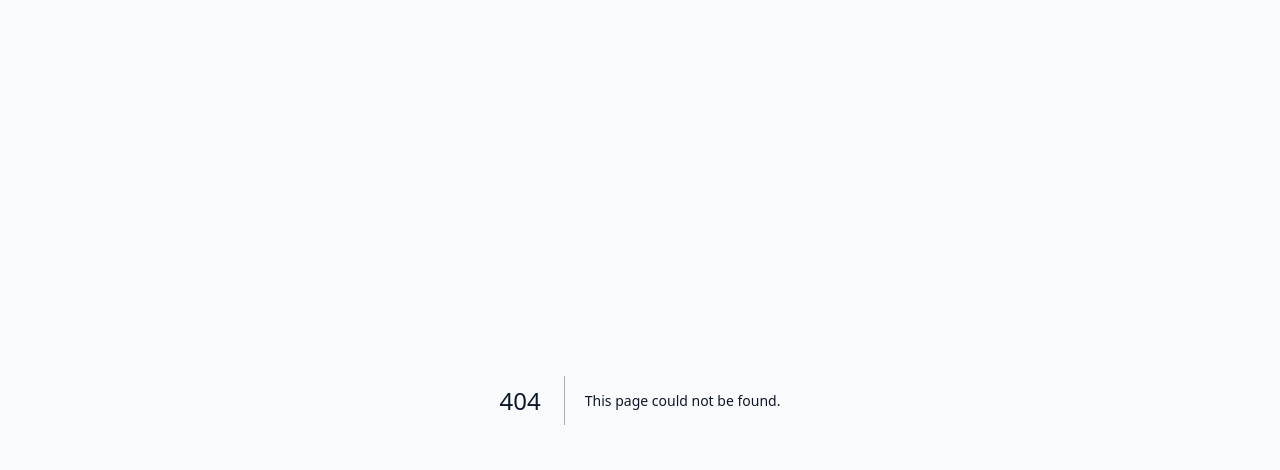
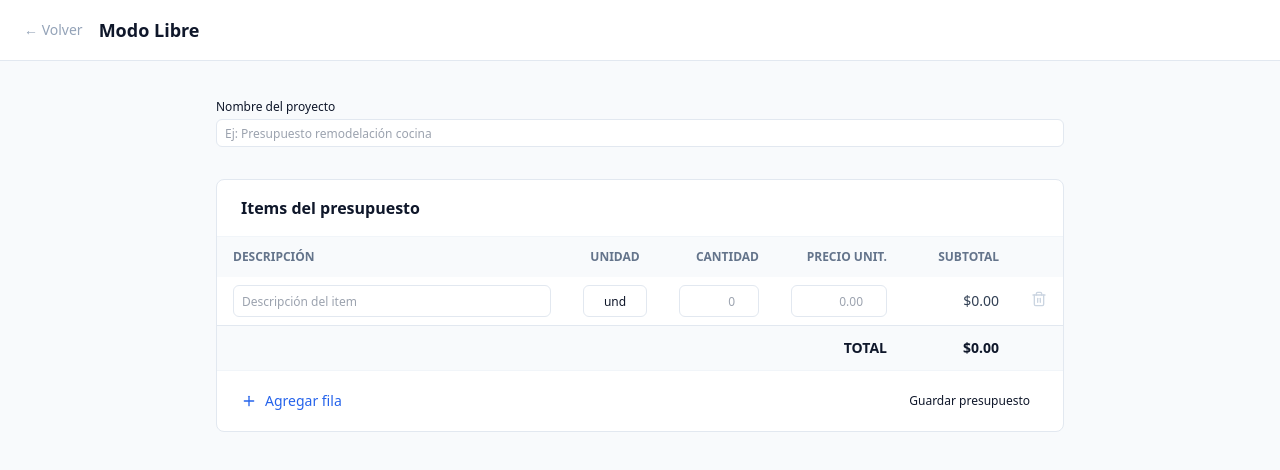
Before and after one commit to AxelJhostin/presupuestoEc, a Next.js app: page /dashboard/new/free in a window 1280 px wide. Before the commit this address had no page. Shown: the top 470 px of the page. Built offline with nearby package versions, Linux system fonts and the light colour scheme; no server answers.

Commit message:
feat: free mode

```diff
--- /dev/null
+++ b/app/dashboard/new/free/page.tsx
@@ -0,0 +1,230 @@
+'use client'
+
+import { useState } from 'react'
+import { useRouter } from 'next/navigation'
+import Link from 'next/link'
+import { toast } from 'sonner'
+import { createClient } from '@/lib/supabase/client'
+import { Button } from '@/components/ui/button'
+import { Input } from '@/components/ui/input'
+import { Label } from '@/components/ui/label'
+import { Trash2, Plus } from 'lucide-react'
+
+interface FilaItem {
+  tempId: string
+  descripcion: string
+  unidad: string
+  cantidad: string
+  precio_unitario: string
+}
+
+function nuevaFila(): FilaItem {
+  return {
+    tempId: crypto.randomUUID(),
+    descripcion: '',
+    unidad: 'und',
+    cantidad: '',
+    precio_unitario: '',
+  }
+}
+
+export default function FreePage() {
+  const router = useRouter()
+  const supabase = createClient()
+
+  const [nombre, setNombre] = useState('')
+  const [filas, setFilas] = useState<FilaItem[]>([nuevaFila()])
+  const [loading, setLoading] = useState(false)
+
+  function handleChange(tempId: string, campo: keyof FilaItem, valor: string) {
+    setFilas(prev => prev.map(f => f.tempId === tempId ? { ...f, [campo]: valor } : f))
+  }
+
+  function agregarFila() {
+    setFilas(prev => [...prev, nuevaFila()])
+  }
+
+  function eliminarFila(tempId: string) {
+    if (filas.length === 1) return
+    setFilas(prev => prev.filter(f => f.tempId !== tempId))
+  }
+
+  const total = filas.reduce((acc, f) => {
+    const cantidad = parseFloat(f.cantidad) || 0
+    const precio = parseFloat(f.precio_unitario) || 0
+    return acc + cantidad * precio
+  }, 0)
+
+  async function handleGuardar() {
+    if (!nombre.trim()) {
+      toast.error('Ingresa un nombre para el presupuesto.')
+      return
+    }
+
+    const filasValidas = filas.filter(f => f.descripcion.trim())
+    if (filasValidas.length === 0) {
+      toast.error('Agrega al menos un item con descripción.')
+      return
+    }
+
+    setLoading(true)
+
+    const { data: { user } } = await supabase.auth.getUser()
+    if (!user) { router.push('/login'); return }
+
+    const { data: presupuesto, error: errP } = await supabase
+      .from('presupuestos')
+      .insert({ user_id: user.id, nombre: nombre.trim(), modo: 'libre', total })
+      .select()
+      .single()
+
+    if (errP || !presupuesto) {
+      toast.error('Error al guardar el presupuesto.')
+      setLoading(false)
+      return
+    }
+
+    const itemsToInsert = filasValidas.map((f, i) => ({
+      presupuesto_id: presupuesto.id,
+      descripcion: f.descripcion.trim(),
+      unidad: f.unidad || 'und',
+      cantidad: parseFloat(f.cantidad) || 0,
+      precio_unitario: parseFloat(f.precio_unitario) || 0,
+      orden: i,
+    }))
+
+    const { error: errI } = await supabase.from('items_presupuesto').insert(itemsToInsert)
+
+    if (errI) {
+      toast.error('Error al guardar los items.')
+      setLoading(false)
+      return
+    }
+
+    toast.success('Presupuesto guardado.')
+    router.push(`/dashboard/${presupuesto.id}`)
+  }
+
+  return (
+    <div className="min-h-screen bg-slate-50">
+      <header className="bg-white border-b border-slate-200 px-6 py-4 flex items-center gap-4">
+        <Link href="/dashboard/new" className="text-slate-400 hover:text-slate-600 text-sm">
+          ← Volver
+        </Link>
+        <h1 className="text-lg font-semibold text-slate-900">Modo Libre</h1>
+      </header>
+
+      <main className="max-w-4xl mx-auto px-6 py-10 space-y-8">
+
+        {/* Nombre */}
+        <div className="space-y-1.5">
+          <Label htmlFor="nombre">Nombre del proyecto</Label>
+          <Input
+            id="nombre"
+            placeholder="Ej: Presupuesto remodelación cocina"
+            value={nombre}
+            onChange={e => setNombre(e.target.value)}
+          />
+        </div>
+
+        {/* Tabla editable */}
+        <div className="bg-white border border-slate-200 rounded-lg overflow-hidden">
+          <div className="px-6 py-4 border-b border-slate-100">
+            <h3 className="font-semibold text-slate-900">Items del presupuesto</h3>
+          </div>
+
+          <div className="overflow-x-auto">
+            <table className="w-full text-sm">
+              <thead className="bg-slate-50 text-slate-500 text-xs uppercase">
+                <tr>
+                  <th className="px-4 py-3 text-left">Descripción</th>
+                  <th className="px-4 py-3 text-center w-24">Unidad</th>
+                  <th className="px-4 py-3 text-right w-28">Cantidad</th>
+                  <th className="px-4 py-3 text-right w-32">Precio unit.</th>
+                  <th className="px-4 py-3 text-right w-28">Subtotal</th>
+                  <th className="px-4 py-3 w-10"></th>
+                </tr>
+              </thead>
+              <tbody className="divide-y divide-slate-100">
+                {filas.map(fila => {
+                  const subtotal = (parseFloat(fila.cantidad) || 0) * (parseFloat(fila.precio_unitario) || 0)
+                  return (
+                    <tr key={fila.tempId}>
+                      <td className="px-4 py-2">
+                        <Input
+                          placeholder="Descripción del item"
+                          value={fila.descripcion}
+                          onChange={e => handleChange(fila.tempId, 'descripcion', e.target.value)}
+                          className="h-8 text-sm"
+                        />
+                      </td>
+                      <td className="px-4 py-2">
+                        <Input
+                          placeholder="und"
+                          value={fila.unidad}
+                          onChange={e => handleChange(fila.tempId, 'unidad', e.target.value)}
+                          className="h-8 text-sm text-center"
+                        />
+                      </td>
+                      <td className="px-4 py-2">
+                        <Input
+                          type="number"
+                          placeholder="0"
+                          value={fila.cantidad}
+                          onChange={e => handleChange(fila.tempId, 'cantidad', e.target.value)}
+                          className="h-8 text-sm text-right"
+                        />
+                      </td>
+                      <td className="px-4 py-2">
+                        <Input
+                          type="number"
+                          placeholder="0.00"
+                          value={fila.precio_unitario}
+                          onChange={e => handleChange(fila.tempId, 'precio_unitario', e.target.value)}
+                          className="h-8 text-sm text-right"
+                        />
+                      </td>
+                      <td className="px-4 py-2 text-right text-slate-700 font-medium">
+                        ${subtotal.toFixed(2)}
+                      </td>
+                      <td className="px-4 py-2">
+                        <button
+                          onClick={() => eliminarFila(fila.tempId)}
+                          className="text-slate-300 hover:text-red-400 transition-colors"
+                          disabled={filas.length === 1}
+                        >
+                          <Trash2 className="w-4 h-4" />
+                        </button>
+                      </td>
+                    </tr>
+                  )
+                })}
+              </tbody>
+              <tfoot className="bg-slate-50 border-t border-slate-200">
+                <tr>
+                  <td colSpan={4} className="px-4 py-3 text-right font-semibold text-slate-900">TOTAL</td>
+                  <td className="px-4 py-3 text-right font-bold text-slate-900">${total.toFixed(2)}</td>
+                  <td></td>
+                </tr>
+              </tfoot>
+            </table>
+          </div>
+
+          <div className="px-6 py-4 border-t border-slate-100 flex items-center justify-between">
+            <button
+              onClick={agregarFila}
+              className="flex items-center gap-2 text-sm text-blue-600 hover:text-blue-700 font-medium"
+            >
+              <Plus className="w-4 h-4" />
+              Agregar fila
+            </button>
+            <Button onClick={handleGuardar} disabled={loading}>
+              {loading ? 'Guardando...' : 'Guardar presupuesto'}
+            </Button>
+          </div>
+        </div>
+
+      </main>
+    </div>
+  )
+}
```
